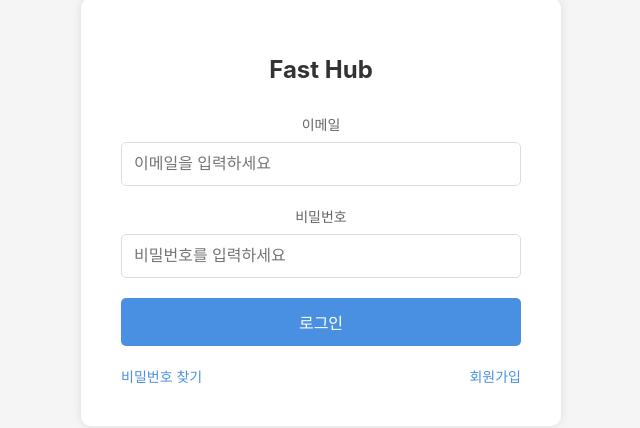
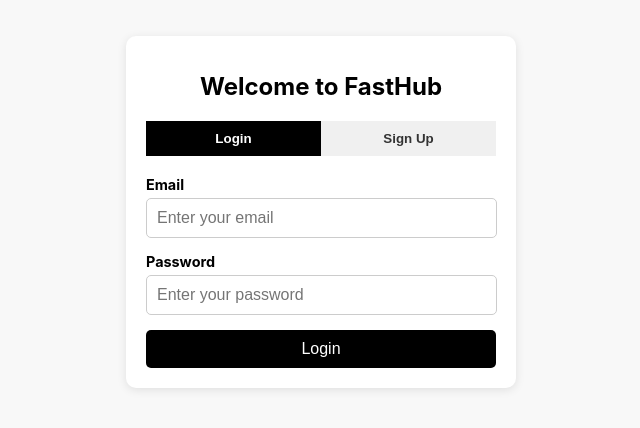
Before and after one commit to jungseok0815/FastHub, a React (Create React App) app: page /login in a window 1280 px wide. Shown: the part 188-616 px from the top of the page, without its empty margins (319-959 px from the left). Built offline with nearby package versions, Linux system fonts and the light colour scheme.

Commit message:
add login join page

```diff
--- a/src/App.js
+++ b/src/App.js
@@ -2,7 +2,7 @@
 import './App.css';
 import React from 'react';
 import { BrowserRouter,Routes,Route } from 'react-router-dom';
-import Login from './page/login/login';
+import Login from './page/login/loginMain';
 import Main from './page/main/main';
 
 
--- /dev/null
+++ b/src/componets/loginForm.jsx
@@ -0,0 +1,145 @@
+import React, { useState } from "react";
+import "../css/loginForm.css";
+import axios from 'axios';
+
+function AuthForm() {
+  const [isLogin, setIsLogin] = useState(true);
+  const [formData, setFormData] = useState({
+    email: "",
+    password: "",
+    username: "",
+    age: "",
+  });
+
+  const handleInputChange = (e) => {
+    const { name, value } = e.target;
+    setFormData({ ...formData, [name]: value });
+  };
+
+  const handleSubmit = (e) => {
+    e.preventDefault();
+    if (isLogin) {
+      console.log("Logging in with:", formData);
+      e.preventDefault();
+      axios.post("http://localhost:8080/api/auth/login",null, {params : {
+        userId : formData.email,
+        userPwd : formData.password
+      }}
+      )
+      .then(res =>{
+          console.log(res)
+          if(res.status === 200){
+            window.location.href = "/";
+          }
+      }).catch(error => {
+          console.log(error)
+      })
+    } else {
+      e.preventDefault();
+      axios.post("http://localhost:8080/api/auth/join",null, {params : {
+        userId : formData.email,
+        userPwd : formData.password,
+        userNm : formData.username,
+        userAge : formData.age,
+        authName : "USER"
+      }}
+      )
+      .then(res =>{
+          if(res.status === 200 && res.data.success){
+            alert("회원가입이 완료되었습니다!")
+            window.location.reload()
+          }else{
+            alert("회원가입에 실패했습니다!")
+          }
+      }).catch(error => {
+          console.log(error)
+      })
+    }
+  };
+
+  return (
+    <div className="auth-form">
+      <div className="form-toggle">
+        <button
+          className={isLogin ? "active" : ""}
+          onClick={() => setIsLogin(true)}
+        >
+          Login
+        </button>
+        <button
+          className={!isLogin ? "active" : ""}
+          onClick={() => setIsLogin(false)}
+        >
+          Sign Up
+        </button>
+      </div>
+
+      <form onSubmit={handleSubmit}>
+        {!isLogin && (
+            <>
+            <div className="form-group">
+              <label htmlFor="username">Username</label>
+              <input
+                type="text"
+                id="username"
+                name="username"
+                value={formData.username}
+                onChange={handleInputChange}
+                placeholder="Enter your username"
+                required
+              />
+            </div>
+
+            <div className="form-group">
+              <label htmlFor="age">Age</label>
+              <input
+                type="number"
+                id="age"
+                name="age"
+                value={formData.age}
+                onChange={handleInputChange}
+                placeholder="Enter your age"
+                required
+                min="1"
+                max="120"
+              />
+            </div>
+          </>
+
+        )}
+
+        <div className="form-group">
+          <label htmlFor="email">Email</label>
+          <input
+            type="email"
+            id="email"
+            name="email"
+            value={formData.email}
+            onChange={handleInputChange}
+            placeholder="Enter your email"
+            required
+          />
+        </div>
+
+        <div className="form-group">
+          <label htmlFor="password">Password</label>
+          <input
+            type="password"
+            id="password"
+            name="password"
+            value={formData.password}
+            onChange={handleInputChange}
+            placeholder="Enter your password"
+            required
+          />
+        </div>
+
+        <button type="submit" className="submit-button">
+          {isLogin ? "Login" : "Sign Up"}
+        </button>
+      </form>
+    </div>
+  );
+}
+
+export default AuthForm;
--- /dev/null
+++ b/src/css/loginForm.css
@@ -0,0 +1,61 @@
+.auth-form {
+    margin-top: 20px;
+  }
+
+  .form-toggle {
+    display: flex;
+    justify-content: space-between;
+    margin-bottom: 20px;
+  }
+
+  .form-toggle button {
+    flex: 1;
+    padding: 10px;
+    border: none;
+    cursor: pointer;
+    background-color: #f0f0f0;
+    color: #333;
+    font-weight: bold;
+    transition: background-color 0.3s ease;
+  }
+
+  .form-toggle button.active {
+    background-color: black;
+    color: white;
+  }
+
+  .form-group {
+    margin-bottom: 15px;
+    text-align: left;
+  }
+
+  .form-group label {
+    display: block;
+    font-weight: bold;
+    margin-bottom: 5px;
+    font-size: 0.9em;
+  }
+
+  .form-group input {
+    width: 94%;
+    padding: 10px;
+    border: 1px solid #ccc;
+    border-radius: 5px;
+    font-size: 1em;
+  }
+
+  .submit-button {
+    width: 100%;
+    padding: 10px;
+    background-color: black;
+    color: white;
+    border: none;
+    border-radius: 5px;
+    font-size: 1em;
+    cursor: pointer;
+    transition: background-color 0.3s ease;
+  }
+
+  .submit-button:hover {
+    background-color: #444;
+  }
--- /dev/null
+++ b/src/css/loginMain.css
@@ -0,0 +1,22 @@
+.loginMain {
+    display: flex;
+    justify-content: center;
+    align-items: center;
+    min-height: 100vh;
+    background-color: #f8f8f8;
+  }
+
+  .auth-container {
+    background-color: white;
+    border-radius: 10px;
+    box-shadow: 0 2px 10px rgba(0, 0, 0, 0.1);
+    padding: 20px;
+    width: 350px;
+    text-align: center;
+  }
+
+  .auth-title {
+    font-size: 1.5em;
+    font-weight: bold;
+    margin-bottom: 20px;
+  }
--- a/src/page/login/login.jsx
+++ /dev/null
@@ -1,159 +0,0 @@
-import axios from 'axios';
-import React, { useState } from 'react';
-import styled from 'styled-components';
-import 'url-search-params-polyfill'
-
-const LoginContainer = styled.div`
-  display: flex;
-  flex-direction: column;
-  align-items: center;
-  justify-content: center;
-  min-height: 100vh;
-  background-color: #f5f5f5;
-`;
-
-const LoginBox = styled.div`
-  width: 400px;
-  padding: 40px;
-  background-color: white;
-  border-radius: 10px;
-  box-shadow: 0 0 10px rgba(0, 0, 0, 0.1);
-`;
-
-const Title = styled.h1`
-  text-align: center;
-  color: #333;
-  margin-bottom: 30px;
-  font-size: 24px;
-`;
-
-const Form = styled.form`
-  display: flex;
-  flex-direction: column;
-  gap: 20px;
-`;
-
-const InputGroup = styled.div`
-  display: flex;
-  flex-direction: column;
-  gap: 8px;
-`;
-
-const Label = styled.label`
-  font-size: 14px;
-  color: #666;
-`;
-
-const Input = styled.input`
-  padding: 12px;
-  border: 1px solid #ddd;
-  border-radius: 5px;
-  font-size: 16px;
-  &:focus {
-    outline: none;
-    border-color: #4a90e2;
-  }
-`;
-
-const LoginButton = styled.button`
-  padding: 12px;
-  background-color: #4a90e2;
-  color: white;
-  border: none;
-  border-radius: 5px;
-  font-size: 16px;
-  cursor: pointer;
-  transition: background-color 0.2s;
-
-  &:hover {
-    background-color: #357abd;
-  }
-`;
-
-const LinkContainer = styled.div`
-  display: flex;
-  justify-content: space-between;
-  margin-top: 20px;
-  font-size: 14px;
-`;
-
-const StyledLink = styled.a`
-  color: #4a90e2;
-  text-decoration: none;
-  &:hover {
-    text-decoration: underline;
-  }
-`;
-
-const LoginPage = () => {
-  const [formData, setFormData] = useState({
-    email: '',
-    password: '',
-  });
-
-  const handleChange = (e) => {
-    const { name, value } = e.target;
-    setFormData((prev) => ({
-      ...prev,
-      [name]: value,
-    }));
-  };
-
-  const handleSubmit = (e) => {
-    e.preventDefault();
-    axios.post("http://localhost:8080/api/auth/login",null, {params : {
-      userId : formData.email,
-      userPwd : formData.password
-    }}
-    )
-    .then(res =>{
-        console.log(res)
-        if(res.status === 200){
-          window.location.href = "/";
-        }
-    }).catch(error => {
-        console.log(error)
-    })
-  };
-
-  return (
-    <LoginContainer>
-      <LoginBox>
-        <Title>Fast Hub</Title>
-        <Form>
-          <InputGroup>
-            <Label htmlFor="email">이메일</Label>
-            <Input
-              type="email"
-              id="email"
-              name="email"
-              value={formData.email}
-              onChange={handleChange}
-              placeholder="이메일을 입력하세요"
-              required
-            />
-          </InputGroup>
-          <InputGroup>
-            <Label htmlFor="password">비밀번호</Label>
-            <Input
-              type="password"
-              id="password"
-              name="password"
-              value={formData.password}
-              onChange={handleChange}
-              placeholder="비밀번호를 입력하세요"
-              required
-            />
-          </InputGroup>
-          <LoginButton type="button" onClick={handleSubmit}>로그인</LoginButton>
-        </Form>
-        <LinkContainer>
-          <StyledLink href="/forgot-password">비밀번호 찾기</StyledLink>
-          <StyledLink href="/signup">회원가입</StyledLink>
-        </LinkContainer>
-      </LoginBox>
-    </LoginContainer>
-  );
-};
-
-export default LoginPage;
--- /dev/null
+++ b/src/page/login/loginMain.jsx
@@ -0,0 +1,15 @@
+import React from "react";
+import LoginForm from "../../componets/loginForm";
+import "../../css/loginMain.css"
+function loginMain(){
+    return (
+        <div className="loginMain">
+          <div className="auth-container">
+            <h1 className="auth-title">Welcome to FastHub</h1>
+            <LoginForm />
+          </div>
+        </div>
+      );
+}
+
+export default loginMain;
```
